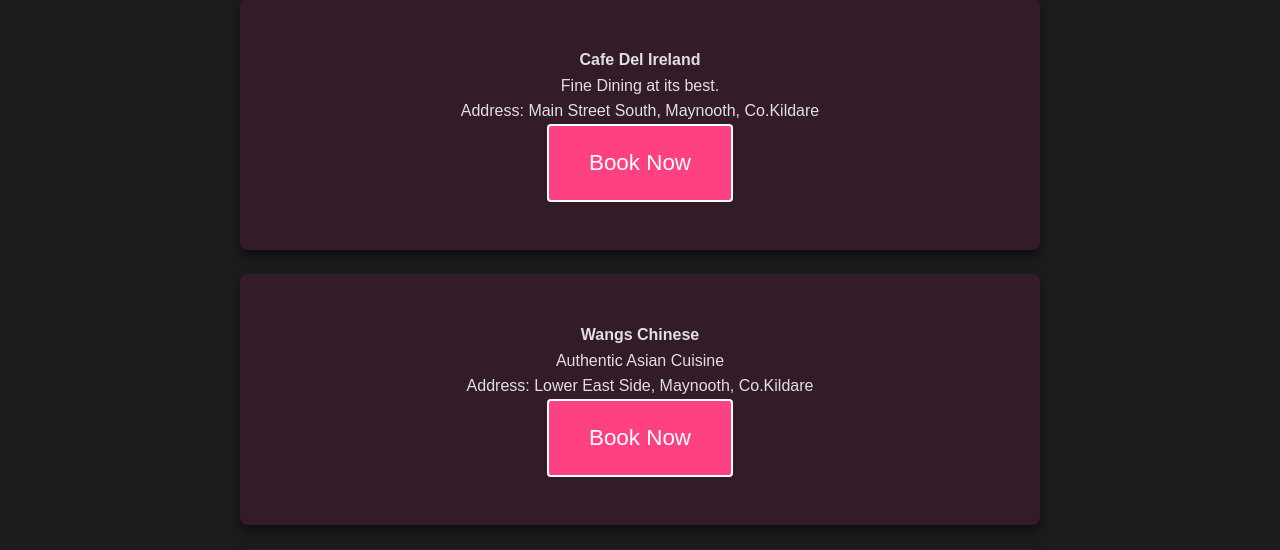
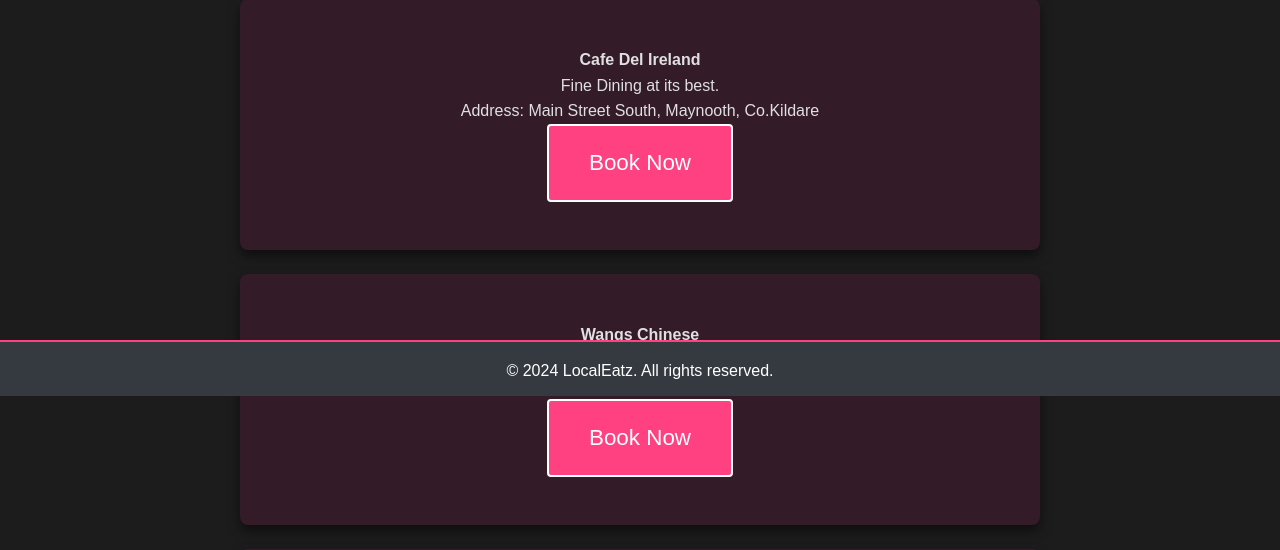
Before and after one commit to cmoynan/LocalEatzApp, a Django app: page / in a window 1280 px wide. Shown: the part 404-954 px from the top of the page. Run offline with Django 4.2, Linux system fonts and the light colour scheme; data comes from the database, SQL or seed files in the repository; some libraries are stand-ins or nearby versions.

Commit message:
removed footer in error and restored -added favicon and meta content

```diff
--- a/restaurants/templates/base.html
+++ b/restaurants/templates/base.html
@@ -10,10 +10,13 @@
 
 <head>
     <meta charset="UTF-8">
-    <meta name="viewport" content="width=device-width, initial-scale=1.0">
+    <meta name="description"
+        content="LocalEatz helps you book restaurants for special occasions or a delightful dinner out. Discover top dining spots and make reservations easily with our user-friendly platform.">
     <title>{% block title %}LocalEatz{% endblock %}</title>
     <!-- Bootstrap CSS for styling -->
     <link rel="stylesheet" href="https://stackpath.bootstrapcdn.com/bootstrap/4.5.2/css/bootstrap.min.css">
+    <!-- Favicon -->
+    <link rel="icon" type="image/png" sizes="16x16" href="{% static 'images/favi.png' %}">
     <!-- Custom CSS for additional styling -->
     <link rel="stylesheet" type="text/css" href="{% static 'css/styles.css' %}">
 </head>
@@ -63,6 +66,12 @@
         {% block content %}{% endblock %}
     </main>
 
+    <!-- Footer section -->
+    <footer class="bg-dark text-center text-white py-3">
+        <!-- Copyright notice -->
+        <p>&copy; 2024 LocalEatz. All rights reserved.</p>
+    </footer>
+
     <!-- Optional JavaScript for Bootstrap and custom scripts -->
     <script src="https://code.jquery.com/jquery-3.5.1.slim.min.js"></script>
     <script src="https://cdn.jsdelivr.net/npm/@popperjs/core@2.5.4/dist/umd/popper.min.js"></script>
--- a/static/css/styles.css
+++ b/static/css/styles.css
@@ -132,7 +132,7 @@ footer {
     padding: 1rem; /* Padding inside the footer */
     text-align: center; /* Center-align text */
     position: fixed; /* Fix footer at the bottom */
-    height: min-content; /* Auto height based on content */
+    height: 7vh; /* Auto height based on content */
     width: 100%; /* Full width */
     bottom: 0; /* Align to bottom of the viewport */
     left: 0; /* Align to the left edge */
```
Also changed, not shown: static/images/favi.png (added).
